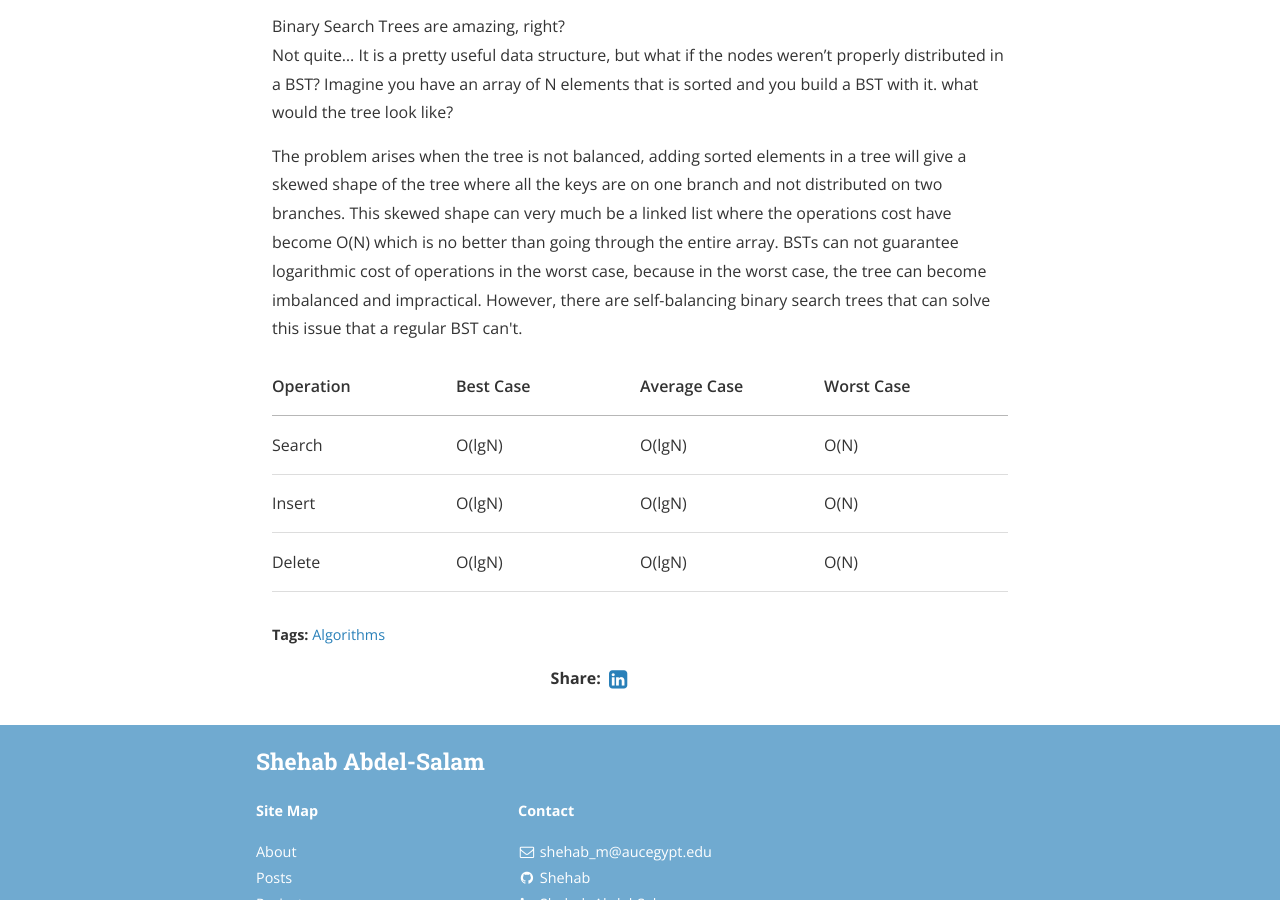
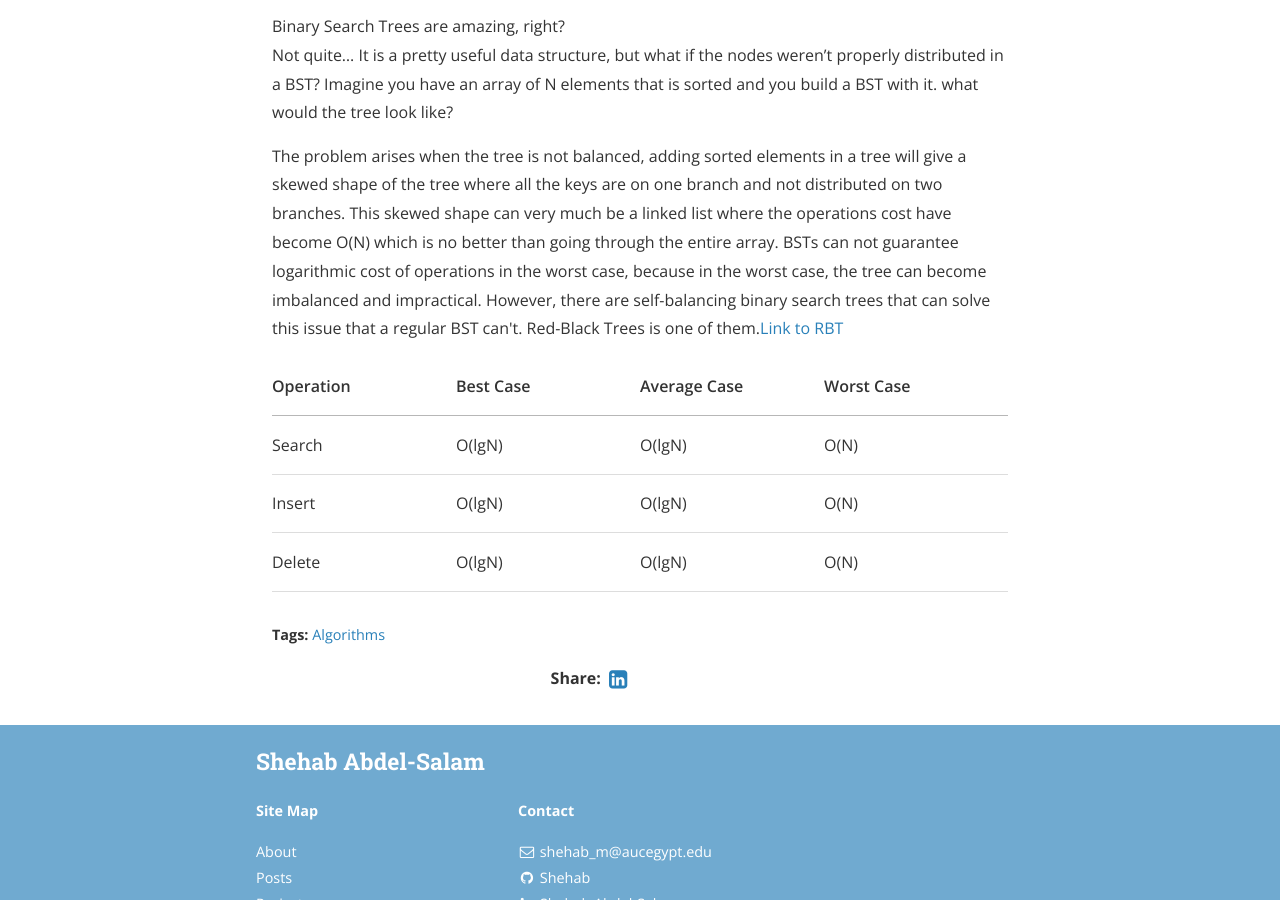
Before and after one commit to ShehabCE/shehabce.github.io, a Jekyll site: the page built from _posts/2018-10-19-Binary-Search-Trees.markdown, in a window 1280 px wide and 900 px high, scrolled down 5877 px. Built offline with Jekyll 4.4.1, drawn with Linux system fonts in a browser that asks for light colours; nearby versions of some CDN libraries; a style sheet for code colours, icons or effects is not loaded.

Commit message:
Added new article.

```diff
--- a/_posts/2018-10-19-Binary-Search-Trees.markdown
+++ b/_posts/2018-10-19-Binary-Search-Trees.markdown
@@ -180,7 +180,7 @@ Binary Search Trees are amazing, right?
 Not quite...
 It is a pretty useful data structure, but what if the nodes weren't properly distributed in a BST? Imagine you have an array of N elements that is sorted and you build a BST with it. what would the tree look like?
 <div>
-The problem arises when the tree is not balanced, adding sorted elements in a tree will give a skewed shape of the tree where all the keys are on one branch and not distributed on two branches. This skewed shape can very much be a linked list where the operations cost have become O(N) which is no better than going through the entire array. BSTs can not <emp>guarantee</emp> logarithmic cost of operations in the worst case, because in the worst case, the tree can become imbalanced and impractical. However, there are self-balancing binary search trees that can solve this issue that a regular BST can't.
+The problem arises when the tree is not balanced, adding sorted elements in a tree will give a skewed shape of the tree where all the keys are on one branch and not distributed on two branches. This skewed shape can very much be a linked list where the operations cost have become O(N) which is no better than going through the entire array. BSTs can not <emp>guarantee</emp> logarithmic cost of operations in the worst case, because in the worst case, the tree can become imbalanced and impractical. However, there are self-balancing binary search trees that can solve this issue that a regular BST can't. Red-Black Trees is one of them.<a href="https://shehabmmohamed.github.io/computer-science/2019/01/24/Red-Black-Trees.html" target="_blank">Link to RBT</a>
 </div>
 
 <table cellpadding="0" cellspacing="0">
```
